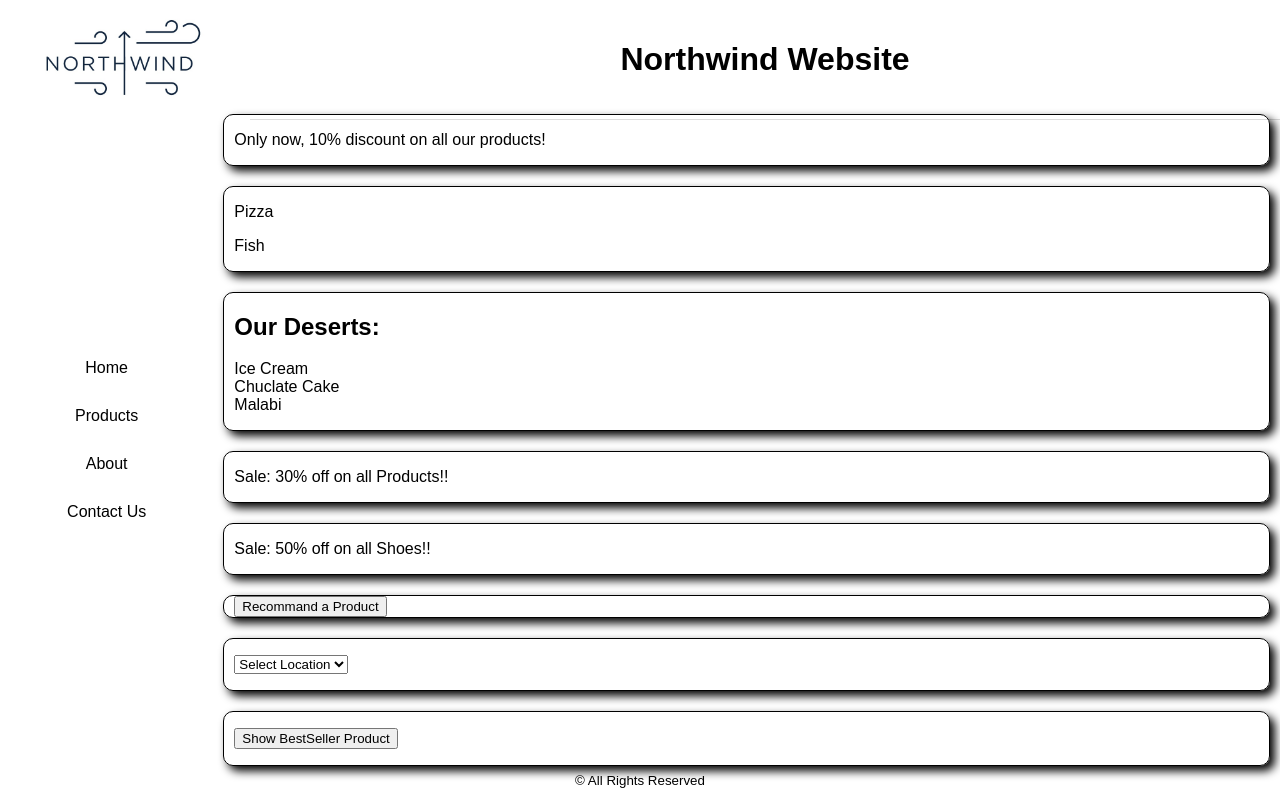
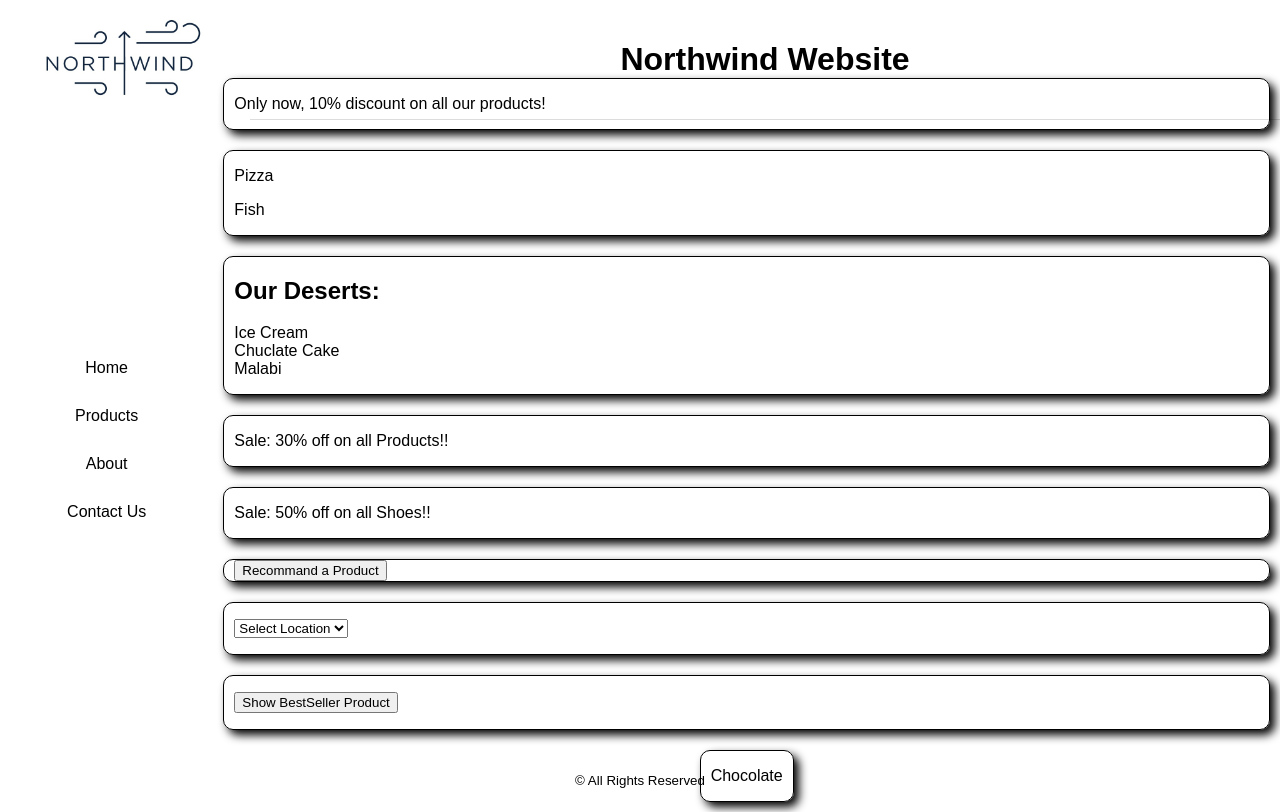
Before and after one commit to nirshtam/northwind64, a React (Create React App) app: page / in a window 1280 px wide. Built offline with nearby package versions, Linux system fonts and the light colour scheme.

Commit message:
Add RandomProduct

```diff
--- a/src/Components/Home/Home/Home.tsx
+++ b/src/Components/Home/Home/Home.tsx
@@ -6,6 +6,7 @@ import Recommand from '../Recommand/Recommand';
 import './Home.css';
 import Location from '../Location/Location';
 import BestSeller from '../BestSeller/BestSeller';
+import RandomProduct from '../RandomProduct/RandomProduct';
 
 export function Home(): JSX.Element {
   return (
@@ -29,6 +30,8 @@ export function Home(): JSX.Element {
 
       {/* State */}
       <BestSeller />
+
+      <RandomProduct />
     </div>
   )
 }
--- /dev/null
+++ b/src/Components/Home/RandomProduct/RandomProduct.tsx
@@ -0,0 +1,43 @@
+import { Component } from "react";
+
+interface RandomProductState {
+  product: string;
+}
+
+export default class RandomProduct extends Component<{}, RandomProductState> {
+  private products: string[] = ["Coffee", "Ice Cream", "Apple", "Strawbery", "Chocolate"]
+
+  public constructor(props: {}) {
+    super(props);
+
+    this.state = {
+      product: "",
+    }
+
+    setInterval(() => {
+      const productIndex = Math.floor(Math.random() * this.products.length);
+      const productName = this.products[productIndex];
+      this.setProduct(productName);
+    }, 1000);
+  }
+
+  private setProduct = (value: string) => {
+    this.setState({
+      product: value
+    });
+  }
+
+  public render(): JSX.Element {
+    return (
+      <div className="random-product-container">
+        {this.state.product && (
+          <div className="box">
+            <p>
+              {this.state.product}
+            </p>
+          </div>
+        )}
+      </div>
+    )
+  }
+}
```
